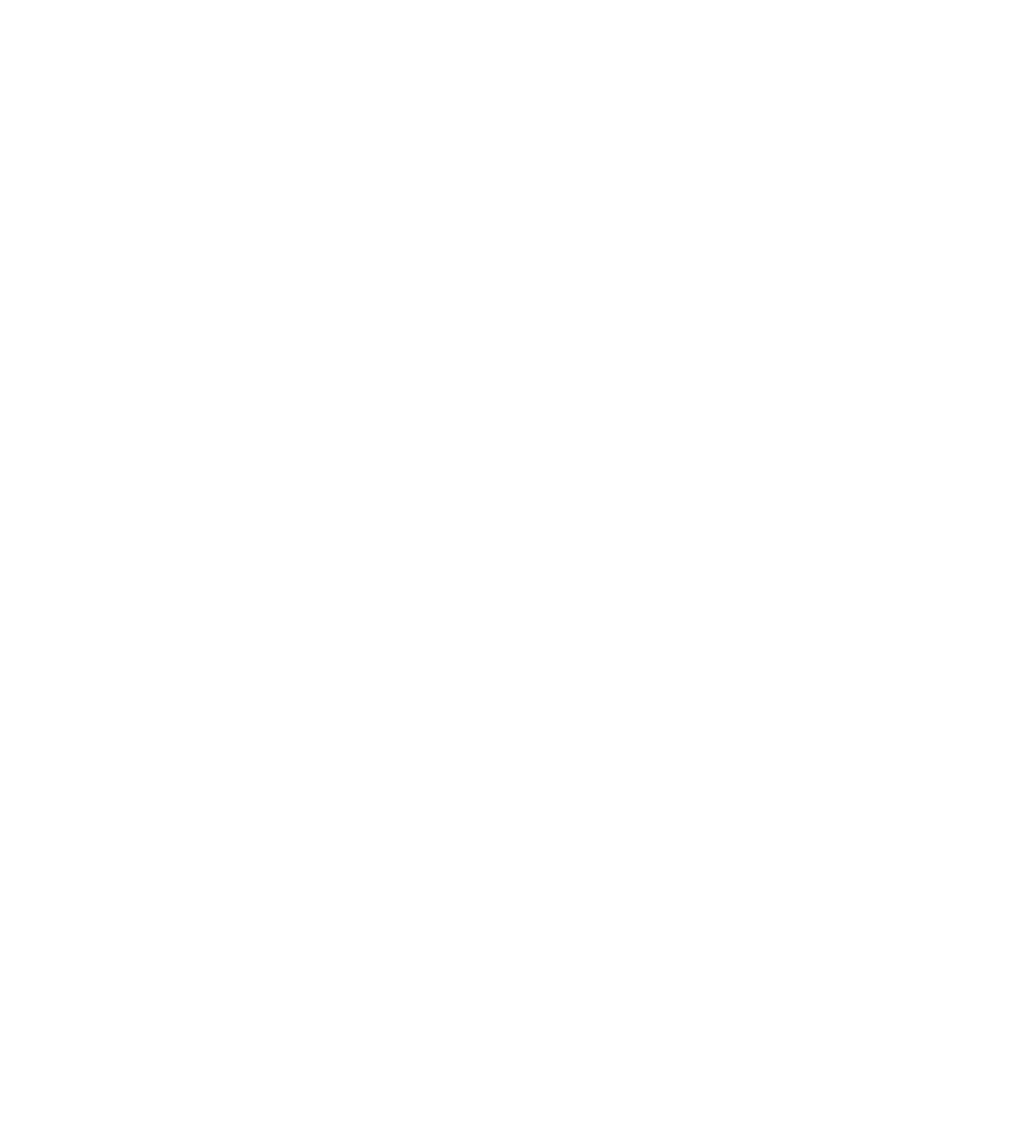
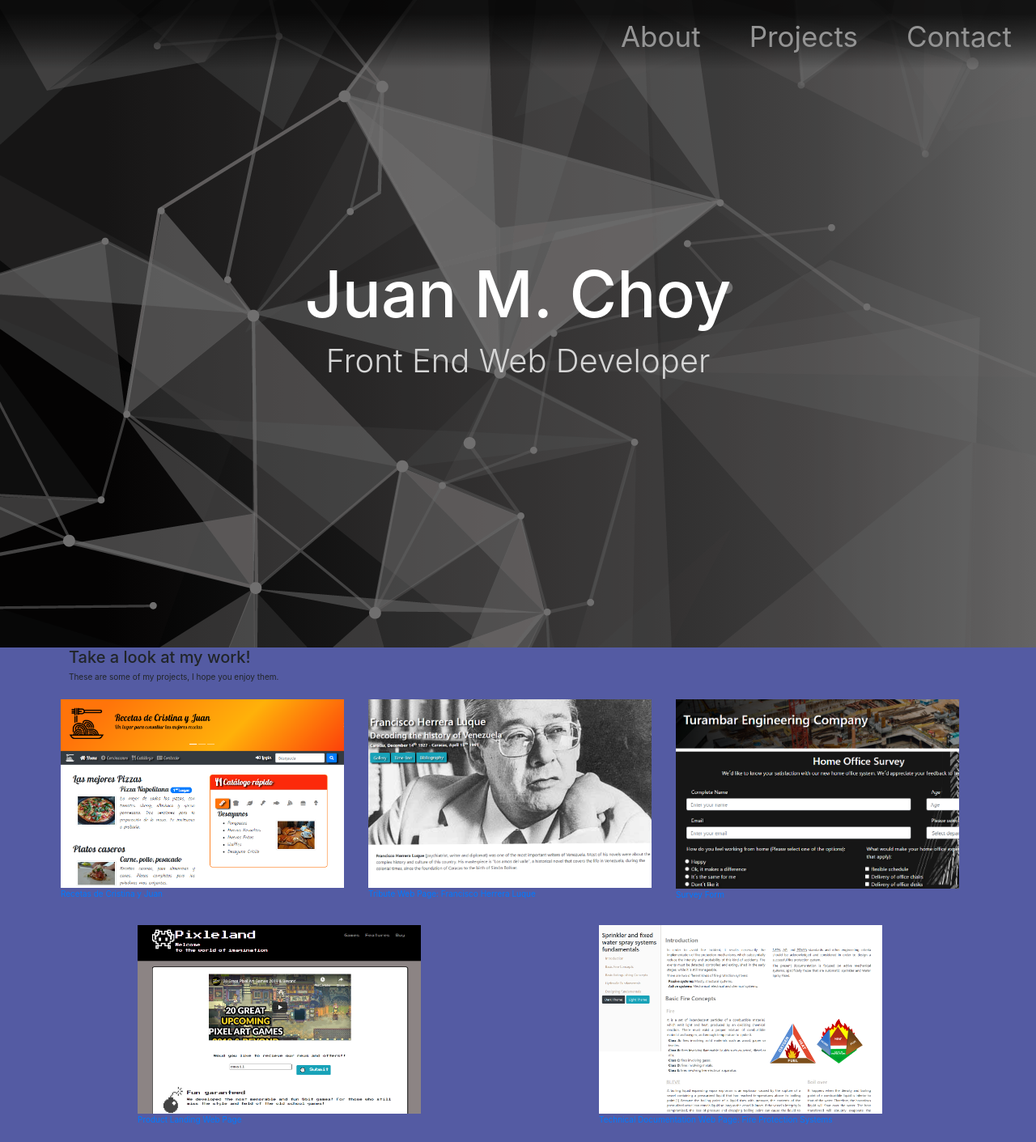
Before and after one commit to juanchoy30/personal-portfolio-webpage, a website: page index.html in a window 1280 px wide. Shown: the whole page at 81% size. Before the commit the page ends 800 px from the top, so only its background shows below. Drawn offline with nearby package versions, Linux system fonts and the light colour scheme.

Commit message:
navbar and welcome section

```diff
--- /dev/null
+++ b/css/styles.scss
@@ -0,0 +1,110 @@
+// User Story #9: My portfolio should have at least one media query.
+// User Story #10: The height of the welcome section should be equal to the height of the viewport.
+// User Story #11: The navbar should always be at the top of the viewport.
+
+        //text-shadow: 5px 3px 5px #000000;
+
+
+// Colours
+
+$navbarLinearGradient: linear-gradient(180deg, rgba(0,0,0,0.804359243697479) 17%, rgba(1,1,1,0.5718662464985995) 44%, rgba(1,1,1,0.2497373949579832) 67%, rgba(1,1,1,0) 85%);
+$welcomeSectionLinearGradient: linear-gradient(90deg, rgba(0,0,0,1) 9%, rgba(61,60,60,1) 78%, rgba(98,98,98,1) 100%);
+$navbarFont: #949494;
+$welcomeSectionTitleFont: white;
+$welcomeSectionParagraphFont: #d6d6d6;
+$bodyBGColor: #545ba3;
+
+
+//mixins
+@mixin margin-zero($up-down, $left-right) {
+    margin: 0 auto;
+    padding: $up-down $left-right;
+}
+
+html {
+    font-size: 62.5%;
+    font-family: "Times New Roman", Times, serif;
+    scroll-behavior: smooth;
+}
+body {
+    background-color: $bodyBGColor;
+}
+
+.navbar {
+    position: fixed;
+    top: 0px;
+    width: 100%;
+    height: 10rem;
+    background: $navbarLinearGradient;
+    ul {
+        display: flex;
+        flex-direction: row;
+        list-style: none;
+        position: absolute;
+        right: 0;
+        li {
+            @include margin-zero(0, 2rem);
+            a {
+                font-size: 3.5rem;
+                color: $navbarFont;
+            }
+            a:hover {
+                color: $welcomeSectionTitleFont;
+                transform: scale(1.02, 1.02);
+            }
+        }
+    }
+
+}
+
+.welcome-section {
+    display: flex;
+    flex-direction: column;
+    justify-content: center;
+    align-items: center;
+    width: 100%;
+    height: 100vh;
+    background: url("../img/welcome-bg-w1349.png") no-repeat left top, $welcomeSectionLinearGradient;
+    h1 {
+        font-size: 8rem;
+        color: $welcomeSectionTitleFont;
+    }
+    p {
+        font-size: 4rem;
+        font-weight: 300;
+        color: $welcomeSectionParagraphFont;
+    }
+}
+
+@media only screen and (min-width: 1400px) {
+    .welcome-section {
+        background: url("../img/welcome-bg-w1810.png") no-repeat left top, $welcomeSectionLinearGradient;
+        h1 {
+            font-size: 9rem;
+        }
+        p {
+            font-size: 5rem;
+        }
+    }
+
+}
+
+@media only screen and (min-width: 1850px) {
+    .welcome-section {
+        background: url("../img/welcome-bg-w2713.png") no-repeat left top, $welcomeSectionLinearGradient;
+        h1 {
+            font-size: 10rem;
+        }
+        p {
+            font-size: 5rem;
+        }
+    }
+}
+
+.project-tile{
+    @include margin-zero(10px, 5px);
+    object-fit: cover;
+    .link-image {
+        width: 350px;
+    }
+}
--- a/index.html
+++ b/index.html
@@ -10,31 +10,89 @@
 
         <!-- build:css css/main.css -->
         <link rel="stylesheet" href="node_modules/bootstrap/dist/css/bootstrap.min.css">
-        <link rel="stylesheet" href="styles/styles.css">
+        <link rel="stylesheet" href="css/styles.css">
         <!-- endbuild -->
     </head>
     <body>
         <!-- User Story #6: My portfolio should have a navbar with an id of navbar. -->
-        <nav id="navbar">
+        <nav id="navbar" class="navbar">
             <!-- User Story #7: The navbar should contain at least one link that I can click on to navigate to different sections of the page. -->
+            <ul>
+                <li class="nav-item"><a class="nav-link" href="#about">About</a></li>
+                <li class="nav-item"><a class="nav-link" href="#projects">Projects</a></li>
+                <li class="nav-item"><a class="nav-link" href="#contact">Contact</a></li>
+            </ul>
         </nav>
 
-        <main>
-            <!-- User Story #1: My portfolio should have a welcome section with an id of welcome-section. -->
-            <section id="welcome-section">
-                <!-- User Story #2: The welcome section should have an h1 element that contains text. -->
-                <h1></h1>
-            </section>
+        <!-- User Story #1: My portfolio should have a welcome section with an id of welcome-section. -->
+        <section id="welcome-section" class="welcome-section">
+            <!-- User Story #2: The welcome section should have an h1 element that contains text. -->
+            <h1>Juan M. Choy</h1>
+            <p>Front End Web Developer</p>
+        </section>
 
-            <!-- User Story #4: The projects section should contain at least one element with a class of project-tile to hold a project. -->
+        <main class="container">
+
+            <section id="#about"></section>
+
+            <!-- User Story #3: My portfolio should have a projects section with an id of projects. -->
             <section id="projects">
                 <!-- User Story #4: The projects section should contain at least one element with a class of project-tile to hold a project. -->
                 <!-- User Story #5: The projects section should contain at least one link to a project. -->
+
+                <h2>Take a look at my work!</h2>
+                <p>These are some of my projects, I hope you enjoy them.</p>
+
+                <div>
+                    <div class="row">
+                        <div class="project-tile col-12 col-sm-4">
+                            <a href="https://raw.githack.com/juanchoy30/recetas-juan-cristina/master/dist/index.html" target="_blank">
+                                <img class="link-image" src="img/recipes-bootstrap.png" alt="Recipe from Cristina and Juan web page">
+                                <p>Recetas de Cristina y Juan</p>
+                            </a>
+                        </div>
+
+                        <div class="project-tile col-12 col-sm-4">
+                            <a href="https://raw.githack.com/juanchoy30/tribute-page/master/dist/index.html" target="_blank">
+                                <img class="link-image" src="img/tribute page.png" alt="Tribute Web Page: Francisco Herrera Luque">
+                                <p>Tribute Web Page: Francisco Herrera Luque</p>
+                            </a>
+                        </div>
+
+                        <div class="project-tile col-12 col-sm-4">
+                            <a href="https://raw.githack.com/juanchoy30/survey-form/master/dist/index.html" target="_blank">
+                                <img class="link-image" src="img/survey-form.png" alt="Survey Form">
+                                <p>Survey Form</p>
+                            </a>
+                        </div>
+                    </div>
+
+                    <div class="row">
+                        <div class="project-tile col-12 col-sm-4">
+                            <a href="https://raw.githack.com/juanchoy30/product-landing-page/master/dist/index.html" target="_blank">
+                                <img class="link-image" src="img/product-landing.png" alt="Product Landing Web Page">
+                                <p>Product Landing Web Page</p>
+                            </a>
+                        </div>
+
+                        <div class="project-tile col-12 col-sm-4">
+                            <a href="https://raw.githack.com/juanchoy30/technical-documentation-page/master/dist/index.html" target="_blank">
+                                <img class="link-image" src="img/technical-documentation.png" alt="Technical Documentation Web Page: Fire Protection Systems">
+                                <p>Technical Documentation Web Page: Fire Protection Systems</p>
+                            </a>
+                        </div>
+                    </div>
+
+
+                </div>
 
             </section>
 
 
             <!--User Story #8: My portfolio should have a link with an id of profile-link, which opens my GitHub or FCC profile in a new tab.-->
+            <section id="contact">
+
+            </section>
         </main>
 
         <!-- build:js js/main.js -->
--- a/styles/styles.scss
+++ /dev/null
@@ -1,3 +0,0 @@
-// User Story #9: My portfolio should have at least one media query.
-// User Story #10: The height of the welcome section should be equal to the height of the viewport.
-// User Story #11: The navbar should always be at the top of the viewport.
```
Also changed, not shown: css/styles.css (added), img/hiclipart.com2.png (added), img/pngguru.com.png (added), img/product-landing.png (added), img/recipes-angular2.png (added), img/recipes-angular3.png (added), img/recipes-bootstrap.png (added), img/survey-form.png (added), img/technical-documentation.png (added), img/tribute page.png (added), img/welcome-bg-w1349.png (added), img/welcome-bg-w1810.png (added), img/welcome-bg-w2713.png (added), styles/styles.css (deleted), 2 other files.
